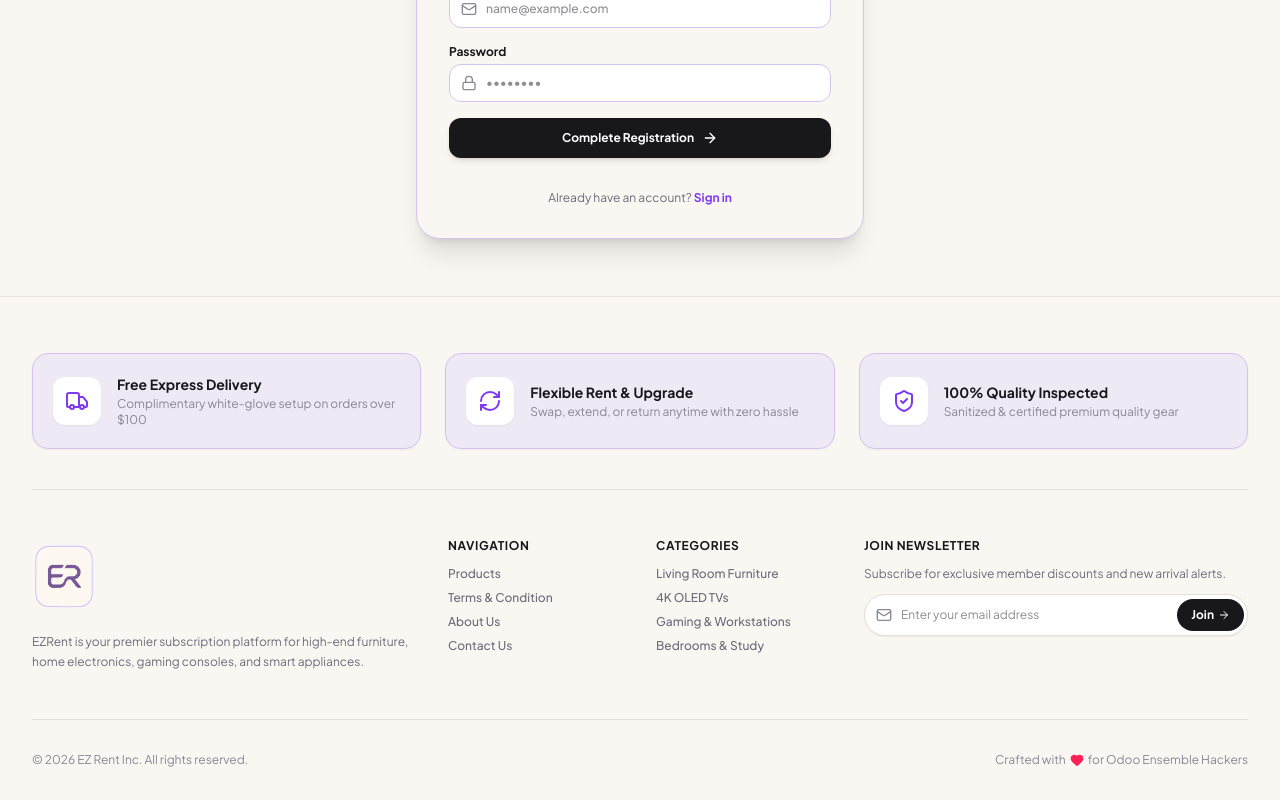
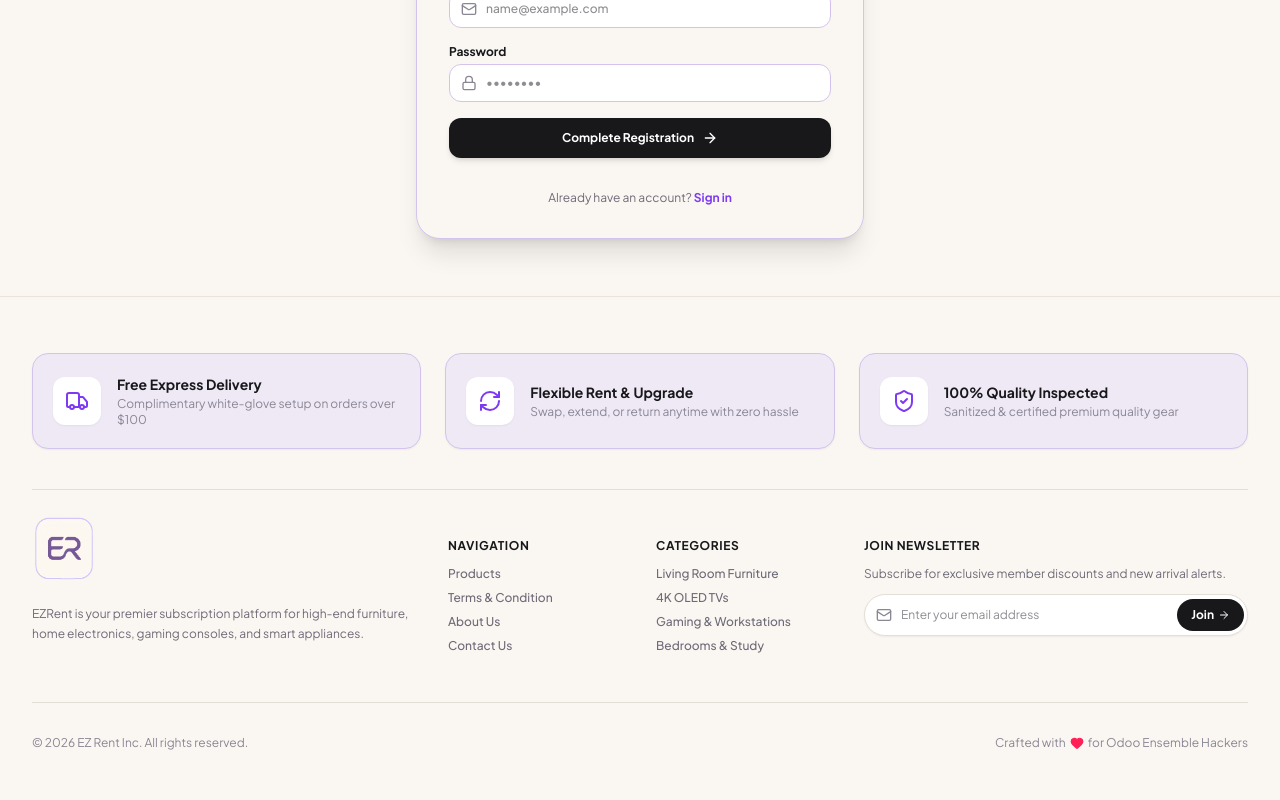
Before and after one commit to prianshumitra/odoo-final-ensemble-hackers, a React (Vite) app in the folder frontend/: page /signup in a window 1280 px wide. Shown: the part 425-1225 px from the top of the page. Built offline with nearby package versions, Linux system fonts and the light colour scheme; no server answers.

Commit message:
style: shift Footer logo and description text upwards without shrinking logo size

```diff
--- a/frontend/src/components/common/Footer.tsx
+++ b/frontend/src/components/common/Footer.tsx
@@ -55,9 +55,9 @@ export const Footer: React.FC = () => {
         {/* Main Footer Links */}
         <div className="grid grid-cols-1 md:grid-cols-12 gap-8">
           {/* Brand Info */}
-          <div className="md:col-span-4 space-y-1.5">
+          <div className="md:col-span-4 space-y-1 -mt-5 sm:-mt-6">
             <Link to="/" className="inline-flex items-center gap-2">
-              <img src={logoImg} alt="Logo" className="h-20 sm:h-24 w-auto object-contain -my-2" />
+              <img src={logoImg} alt="Logo" className="h-20 sm:h-24 w-auto object-contain -mt-3 -mb-1" />
             </Link>
             <p className="text-xs text-[#6E6A78] leading-relaxed max-w-sm">
               EZRent is your premier subscription platform for high-end furniture, home electronics, gaming consoles, and smart appliances.
```
